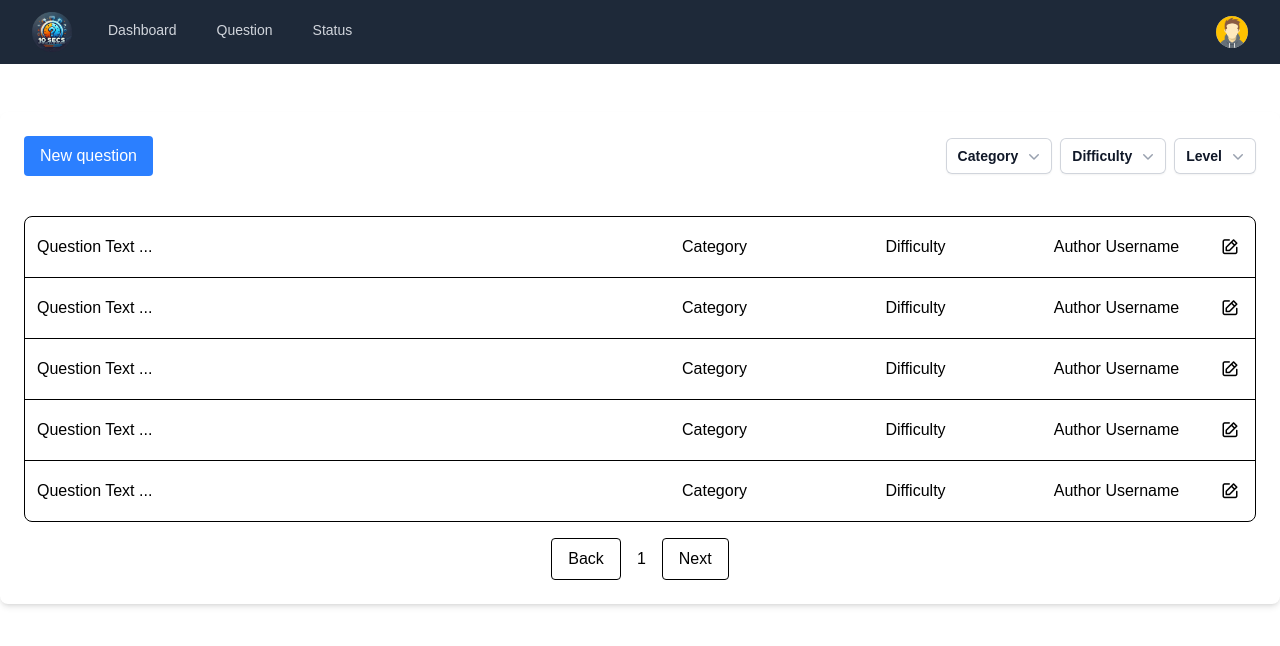
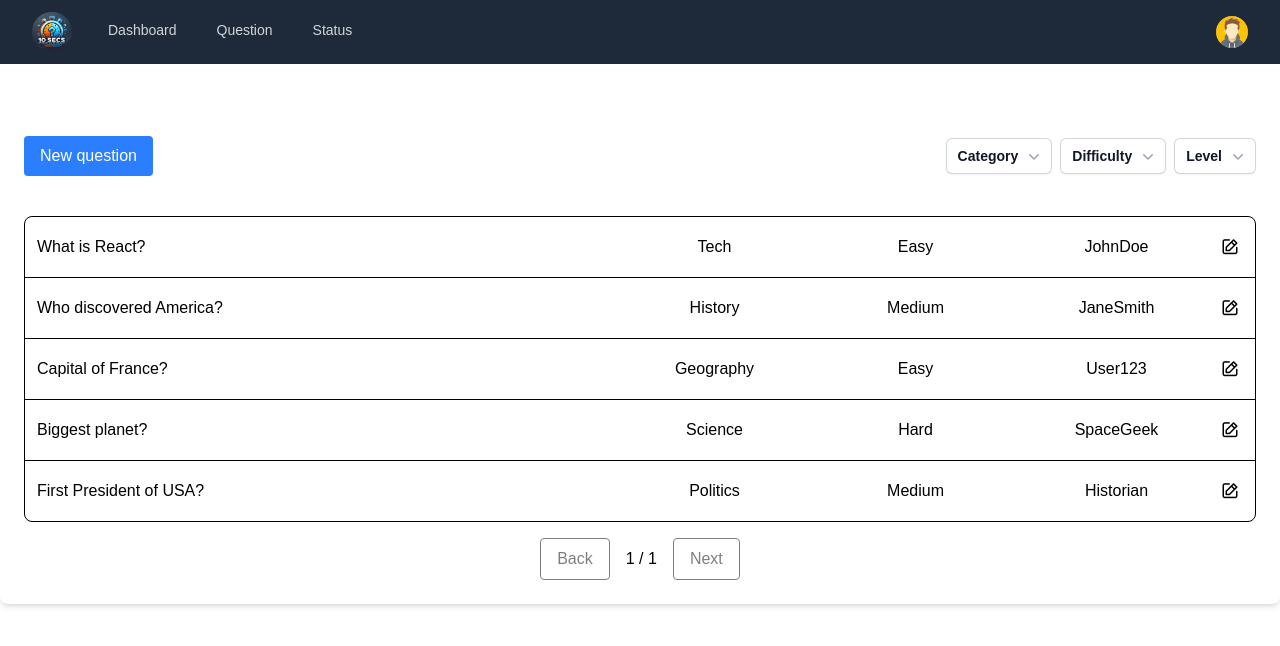
Before and after one commit to GitNinja36/tensecsQ, a React (Vite) app: page / in a window 1280 px wide. Shown: the top 646 px of the page. Built offline with nearby package versions, Linux system fonts and the light colour scheme; a web font is replaced by a local one.

Commit message:
fixing some bugs

```diff
--- a/src/App.jsx
+++ b/src/App.jsx
@@ -1,30 +1,27 @@
-import { BrowserRouter as Router, Routes, Route } from "react-router-dom"
-import { PrimeReactProvider } from 'primereact/api';
-import { RecoilRoot } from 'recoil';
-import './App.css'
+import { BrowserRouter as Router, Routes, Route } from "react-router-dom";
+import { PrimeReactProvider } from "primereact/api";
+import { RecoilRoot } from "recoil";
+import "./App.css";
 import Home from "./components/Home";
 import Question from "./components/Question";
 import Navbar from "./pages/Navbar";
 import Edit from "./pages/Edit";
 
 function App() {
-
   return (
     <PrimeReactProvider>
-    <Router>
-      <div>
-        <Navbar/>
-        <RecoilRoot>
+      <RecoilRoot>
+        <Router>
+          <Navbar />
           <Routes>
-            <Route path="/" element={<Home/>} />
+            <Route path="/" element={<Home />} />
             <Route path="/question" element={<Question />} />
-            <Route path="/question/edit" element={<Edit />} />
+            <Route path="/question/edit/:id" element={<Edit />} />
           </Routes>
-        </RecoilRoot>
-      </div>
-    </Router>
+        </Router>
+      </RecoilRoot>
     </PrimeReactProvider>
   );
 }
 
-export default App
+export default App;
--- a/src/pages/Dashboard.jsx
+++ b/src/pages/Dashboard.jsx
@@ -1,46 +1,74 @@
-import React from "react";
+import React, { useState, useEffect } from "react";
 import Dropdown from "../components/Dropdown";
 import { useNavigate } from "react-router-dom";
 
 const Dashboard = () => {
   const navigate = useNavigate();
+  const [questions, setQuestions] = useState([]);
+  const [category, setCategory] = useState("");
+  const [difficulty, setDifficulty] = useState("");
+  const [level, setLevel] = useState("");
+  const [currentPage, setCurrentPage] = useState(1);
+  const itemsPerPage = 5;
+
+  useEffect(() => {
+    const fetchQuestions = async () => {
+      const data = [
+        { id: 1, text: "What is React?", category: "Tech", difficulty: "Easy", author: "JohnDoe" },
+        { id: 2, text: "Who discovered America?", category: "History", difficulty: "Medium", author: "JaneSmith" },
+        { id: 3, text: "Capital of France?", category: "Geography", difficulty: "Easy", author: "User123" },
+        { id: 4, text: "Biggest planet?", category: "Science", difficulty: "Hard", author: "SpaceGeek" },
+        { id: 5, text: "First President of USA?", category: "Politics", difficulty: "Medium", author: "Historian" },
+      ];
+      setQuestions(data);
+    };
+    fetchQuestions();
+  }, []);
+
+  const filteredQuestions = questions.filter((q) =>
+    (category ? q.category === category : true) &&
+    (difficulty ? q.difficulty === difficulty : true) &&
+    (level ? q.difficulty === level : true)
+  );
+
+  const totalPages = Math.ceil(filteredQuestions.length / itemsPerPage);
+  const paginatedQuestions = filteredQuestions.slice((currentPage - 1) * itemsPerPage, currentPage * itemsPerPage);
+
   return (
     <div className="p-6 mt-12 max-w-7xl mx-auto bg-white shadow-md rounded-lg">
-      {/* Filters and New Button */}
       <div className="flex justify-between items-center mb-5 pb-5">
-        <button className="bg-blue-500 text-white px-4 py-2 rounded" onClick={()=>{
-          navigate('/question')
-        }}>New question</button>
+        <button className="bg-blue-500 text-white px-4 py-2 rounded" onClick={() => navigate("/question")}>New question</button>
         <div className="flex space-x-2">
-          <Dropdown options={['current affairs', 'politics', 'history']} name="Category" />
-          <Dropdown options={['easy', 'medium', 'hard']} name="Difficulty" />
-          <Dropdown options={['easy', 'medium', 'hard']} name="Level" />
+          <Dropdown options={["current affairs", "politics", "history"]} name="Category" onChange={setCategory} />
+          <Dropdown options={["easy", "medium", "hard"]} name="Difficulty" onChange={setDifficulty} />
+          <Dropdown options={["easy", "medium", "hard"]} name="Level" onChange={setLevel} />
         </div>
       </div>
 
       {/* Table */}
       <div className="border rounded-lg overflow-hidden">
-        {[...Array(5)].map((_, index) => (
-          <div
-            key={index}
-            className="flex justify-between items-center border-b p-3 last:border-none"
-          >
-            <span className="flex-1">Question Text ...</span>
-            <span className="w-1/6 text-center">Category</span>
-            <span className="w-1/6 text-center">Difficulty</span>
-            <span className="w-1/6 text-center">Author Username</span>
-            <button className="p-1 text-lg" onClick={()=>{
-              navigate("/question/edit")
-            }}><i class="uil uil-edit"></i></button>
-          </div>
-        ))}
+        {paginatedQuestions.length > 0 ? (
+          paginatedQuestions.map((question) => (
+            <div key={question.id} className="flex justify-between items-center border-b p-3 last:border-none">
+              <span className="flex-1">{question.text}</span>
+              <span className="w-1/6 text-center">{question.category}</span>
+              <span className="w-1/6 text-center">{question.difficulty}</span>
+              <span className="w-1/6 text-center">{question.author}</span>
+              <button className="p-1 text-lg" onClick={() => navigate(`/question/edit/${question.id}`)}>
+                <i className="uil uil-edit"></i>
+              </button>
+            </div>
+          ))
+        ) : (
+          <div className="text-center p-3">No questions found</div>
+        )}
       </div>
 
       {/* Pagination */}
       <div className="flex justify-center items-center mt-4 space-x-4">
-        <button className="border px-4 py-2 rounded">Back</button>
-        <span>1</span>
-        <button className="border px-4 py-2 rounded">Next</button>
+        <button disabled={currentPage === 1} className="border px-4 py-2 rounded disabled:opacity-50" onClick={() => setCurrentPage(currentPage - 1)}>Back</button>
+        <span>{currentPage} / {totalPages}</span>
+        <button disabled={currentPage === totalPages} className="border px-4 py-2 rounded disabled:opacity-50" onClick={() => setCurrentPage(currentPage + 1)}>Next</button>
       </div>
     </div>
   );
```
